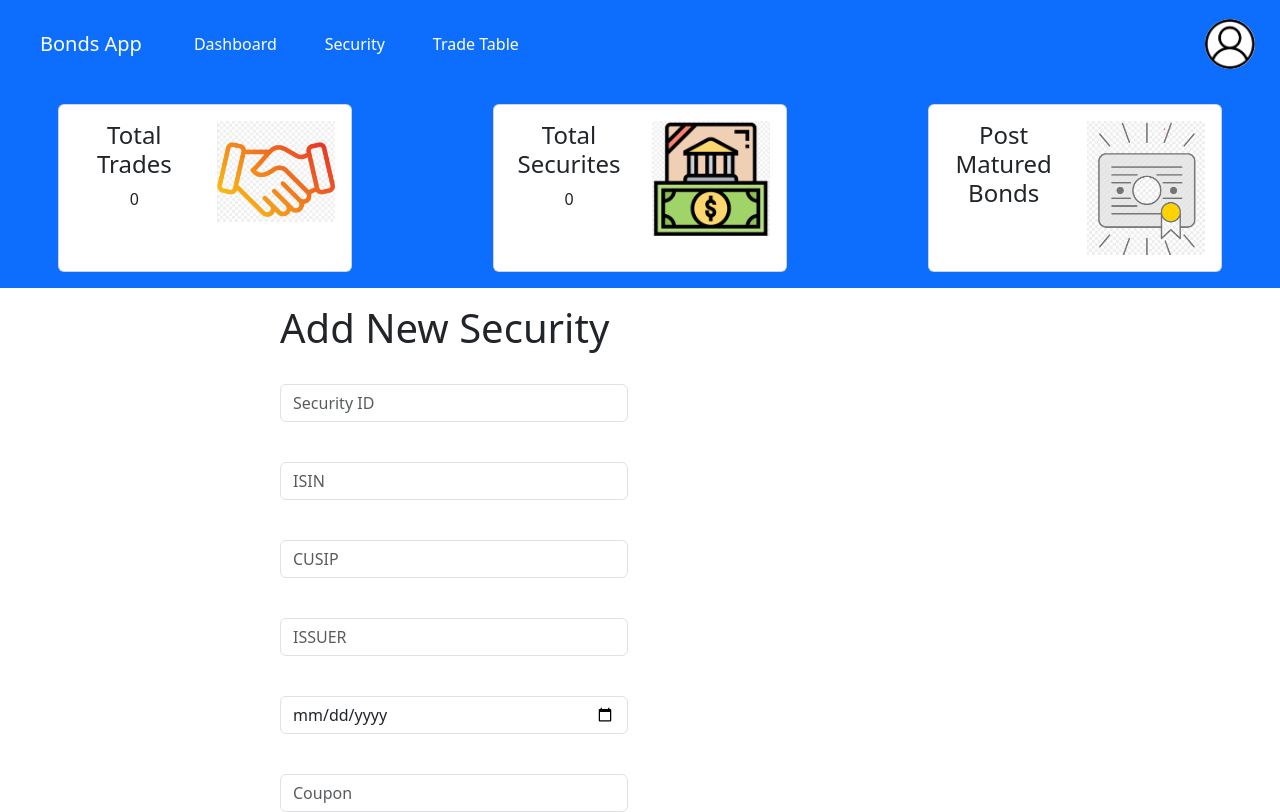
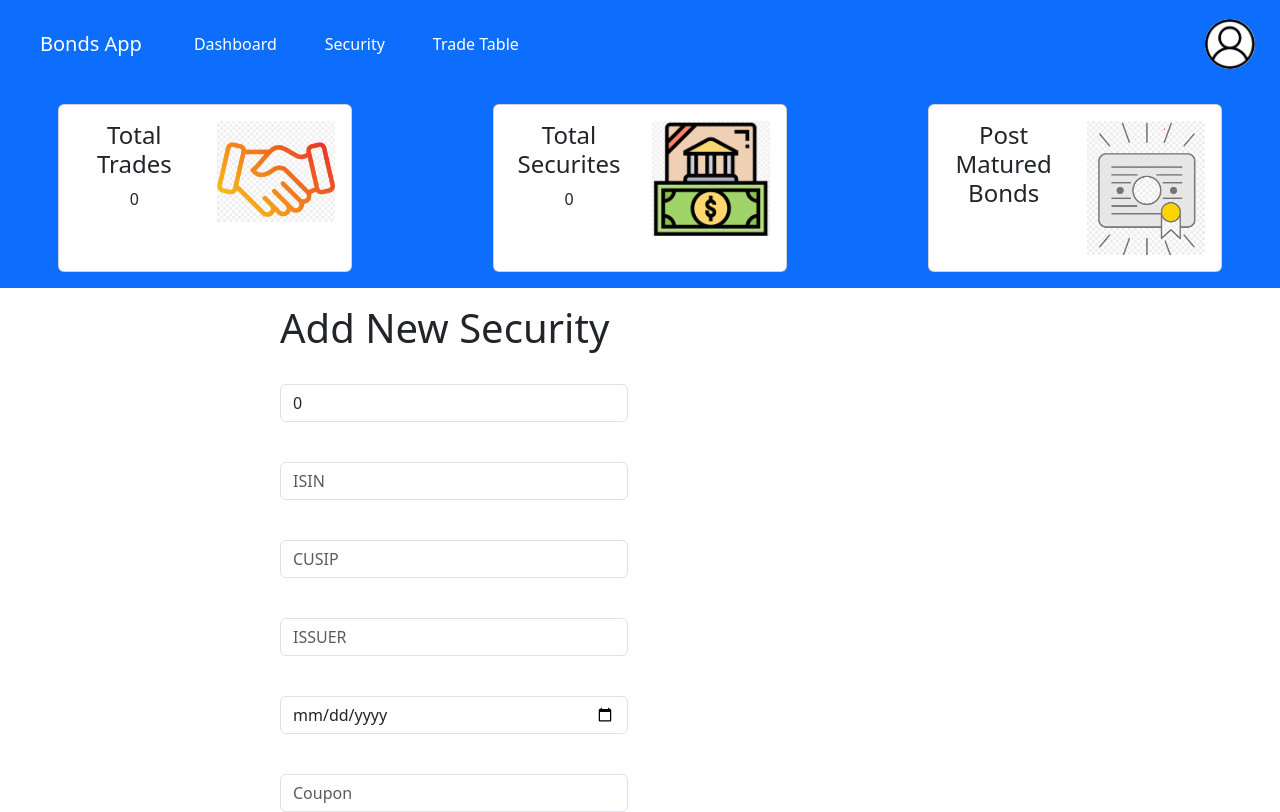
Before and after one commit to OverPoweredDev/TradeOps, a React (Create React App) app in the folder front_end/: page /AddSecurity in a window 1280 px wide. Shown: the top 812 px of the page. Built offline with nearby package versions, Linux system fonts and the light colour scheme; no server answers.

Commit message:
added security

```diff
--- a/front_end/src/components/AddSecurity.jsx
+++ b/front_end/src/components/AddSecurity.jsx
@@ -15,38 +15,165 @@ function AddSecurity(props) {
     //         data: data,
     //     }).then((res) => console.log(res)).catch((err) => console.log(err))
     // }
-    const [formData, setFormData] = useState({
-        securityId: 0,
-        isin: 0,
-        cusip: 0,
-        issuer: '',
-        maturityDate: '',
-        coupon: 0.0,
-        securityType: '',
-        faceValue: 0.0,
-        status: ''
-      });
+    // const [formData, setFormData] = useState({
+    //     securityId: 0,
+    //     isin: 0,
+    //     cusip: 0,
+    //     issuer: '',
+    //     maturityDate: '',
+    //     coupon: 0.0,
+    //     securityType: '',
+    //     faceValue: 0.0,
+    //     status: ''
+    //   });
 
-      const handleInputChange = (e) => {
-        const {name, value} = e.target;
+      const [securityId,setSecurityId]=useState(0);
+      const [isin,setIsin]=useState(0);
+      const [cusip,setCusip]=useState(0);
+      const [issuer,setIssuer]=useState('');
+      const [maturityDate,setMaturityDate]=useState('');
+      const [coupon,setCoupon]=useState(0.0);
+      const [securityType,setSecurityType]=useState('');
+      const [faceValue,setFaceValue]=useState(0.0);
+      const [status,setStatus]=useState('');
 
-        setFormData((prevData) => ({
-            ...prevData,
-            [name]: name==='coupon' || 'faceValue' ? parseFloat(value) : value,
-        }));
 
-        console.log(formData);
-      };
+    //   const handleInputChange = (e) => {
+
+
+    //     const {name, value} = e.target;
+
+    //     // setFormData((prevData) => ({
+    //     //     ...prevData,
+    //     //     [name]: name==='coupon' || 'faceValue' ? parseFloat(value) : value,
+    //     // }));
+
+    //     // console.log(formData);
+
+    //     if(name==='securityId'){
+    //         setSecurityId(parseInt(value,10))
+
+    //         console.log(securityId);
+    //     }
+
+    //     else if(name==='isin'){
+    //         setIsin(parseInt(value,10))
+    //     }
+
+    //     else if(name==='cusip'){
+    //         setCusip(parseInt(value,10))
+    //     }
+
+    //     else if(name==='issuer'){
+    //         setIssuer(value)
+    //     }
+
+    //     else if(name==='maturityDate'){
+    //         setMaturityDate(value)
+    //     }
+
+    //     else if(name==='coupon'){
+    //         setCoupon(parseFloat(value))
+    //     }
+
+    //     else if(name==='securityType'){
+    //         setSecurityType(value)
+    //     }
+
+    //     else if(name==='faceValue'){
+    //         setFaceValue(parseFloat(value))
+    //     }
+
+    //     else if(name==='status'){
+    //         setStatus(value)
+    //     }
+
+    //   };
 
     //   useEffect(() => {
 
     //   },[formData]);
 
+    const handleID = (e) => {
+        setSecurityId((prevData) => ({
+            ...prevData,
+            [e.target.name]: parseInt(e.target.value),
+        }));
+
+
+      };
+
+      const handleIsin = (e) => {
+        setIsin((prevData) => ({
+            ...prevData,
+            [e.target.name]: parseInt(e.target.value),
+        }));
+      };
+
+      const handleCusip = (e) => {
+        setCusip((prevData) => ({
+            ...prevData,
+            [e.target.name]: parseInt(e.target.value),
+        }));
+      };
+
+      const handleIssuer = (e) => {
+        setIssuer((prevData) => ({
+            ...prevData,
+            [e.target.name]: e.target.value,
+        }));
+      };
+
+      const handleMaturityData = (e) => {
+        setMaturityDate((prevData) => ({
+            ...prevData,
+            [e.target.name]: e.target.value,
+        }));
+      };
+
+      const handleCoupon = (e) => {
+        setCoupon((prevData) => ({
+            ...prevData,
+            [e.target.name]: parseFloat(e.target.value),
+        }));
+      };
+
+      const handleType = (e) => {
+        setSecurityType((prevData) => ({
+            ...prevData,
+            [e.target.name]: e.target.value,
+        }));
+      };
+
+      const handleFaceValue = (e) => {
+        setFaceValue((prevData) => ({
+            ...prevData,
+            [e.target.name]: parseFloat(e.target.value),
+        }));
+      };
+
+      const handleStatus = (e) => {
+        setStatus((prevData) => ({
+            ...prevData,
+            [e.target.name]: e.target.value,
+        }));
+      };
+
       const handleSubmit = async (e) => {
         e.preventDefault();
 
         try{
-            const resp = await axios.post('http://localhost:8080/securities/add',formData);
+            const resp = await axios.post('http://localhost:8080/securities/add',{
+                securityId,
+                isin,
+                cusip,
+                issuer,
+                maturityDate,
+                coupon,
+                securityType,
+                faceValue,
+                status
+            });
             console.log('Data Added successfully: ',resp.data);
         }
 
@@ -68,49 +195,49 @@ function AddSecurity(props) {
 
             <div className="mb-3">
                 <label  className="form-label"></label>
-                <input type="number" placeholder="Security ID"  className="form-control"  onChange={e => handleInputChange(e)} />
+                <input type="number" name='securityId' placeholder="Security ID"  className="form-control" value={securityId} onChange={handleID} />
 
             </div>
 
             <div className="mb-3">
                 <label  className="form-label"></label>
-                <input type="number"  placeholder="ISIN"  className="form-control"  onChange={handleInputChange}/>
+                <input type="number" name='isin'  placeholder="ISIN"  className="form-control"  onChange={handleIsin}/>
             </div>
 
             <div className="mb-3">
                 <label className="form-label"></label>
-                <input type="number"  placeholder="CUSIP"  className="form-control"  onChange={handleInputChange}/>
+                <input type="number"name='cusip'  placeholder="CUSIP"  className="form-control"  onChange={handleCusip}/>
             </div>
 
             <div className="mb-3">
                 <label  className="form-label"></label>
-                <input type="text" placeholder="ISSUER"  className="form-control"  onChange={handleInputChange}/>
+                <input type="text" name='issuer' placeholder="ISSUER"  className="form-control"  onChange={handleIssuer}/>
             </div>
 
             <div className="mb-3">
                 <label htmlFor="exampleInputEmail1" className="form-label"></label>
-                <input type="date" placeholder="MaturityDate"  className="form-control"  onChange={handleInputChange}/>
+                <input type="date" name='maturityDate' placeholder="MaturityDate"  className="form-control"  onChange={handleMaturityData}/>
 
             </div>
 
             <div className="mb-3">
                 <label  className="form-label"></label>
-                <input type="number" placeholder="Coupon"  className="form-control"  onChange={handleInputChange}/>
+                <input type="number"name='coupon' placeholder="Coupon"  className="form-control"  onChange={handleCoupon}/>
             </div>
 
             <div className="mb-3">
                 <label className="form-label"></label>
-                <input type="text"  placeholder="Type"  className="form-control" onChange={handleInputChange}/>
+                <input type="text" name='type'  placeholder="Type"  className="form-control" onChange={handleType}/>
             </div>
 
             <div className="mb-3">
                 <label className="form-label"></label>
-                <input type="number" placeholder="FaceValue"  className="form-control" onChange={handleInputChange}/>
+                <input type="number" name='faceValue' placeholder="FaceValue"  className="form-control" onChange={handleFaceValue}/>
             </div>
 
             <div className="mb-3">
                 <label  className="form-label"></label>
-                <input type="text" placeholder="Status"  className="form-control" onChange={handleInputChange}/>
+                <input type="text" name='status' placeholder="Status"  className="form-control" onChange={handleStatus}/>
             </div>
 
             <div class="d-grid gap-2">
```
